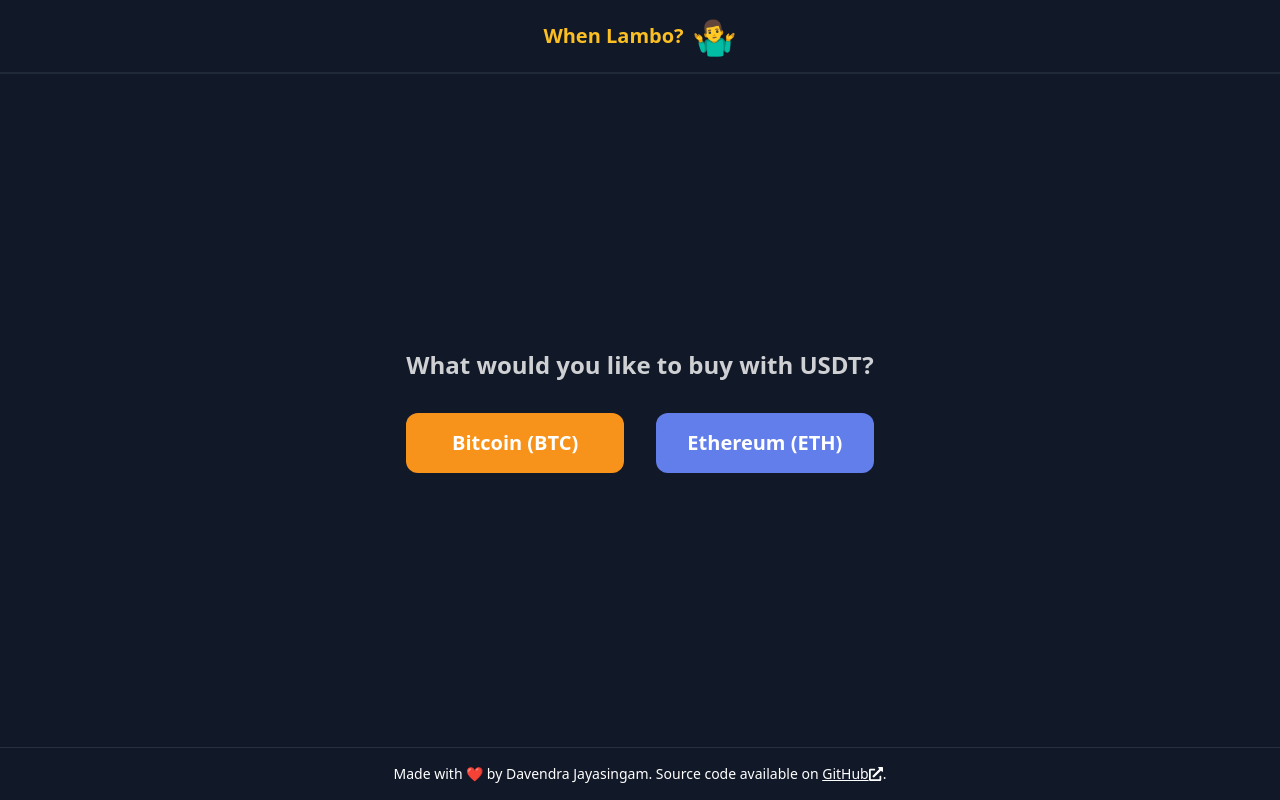
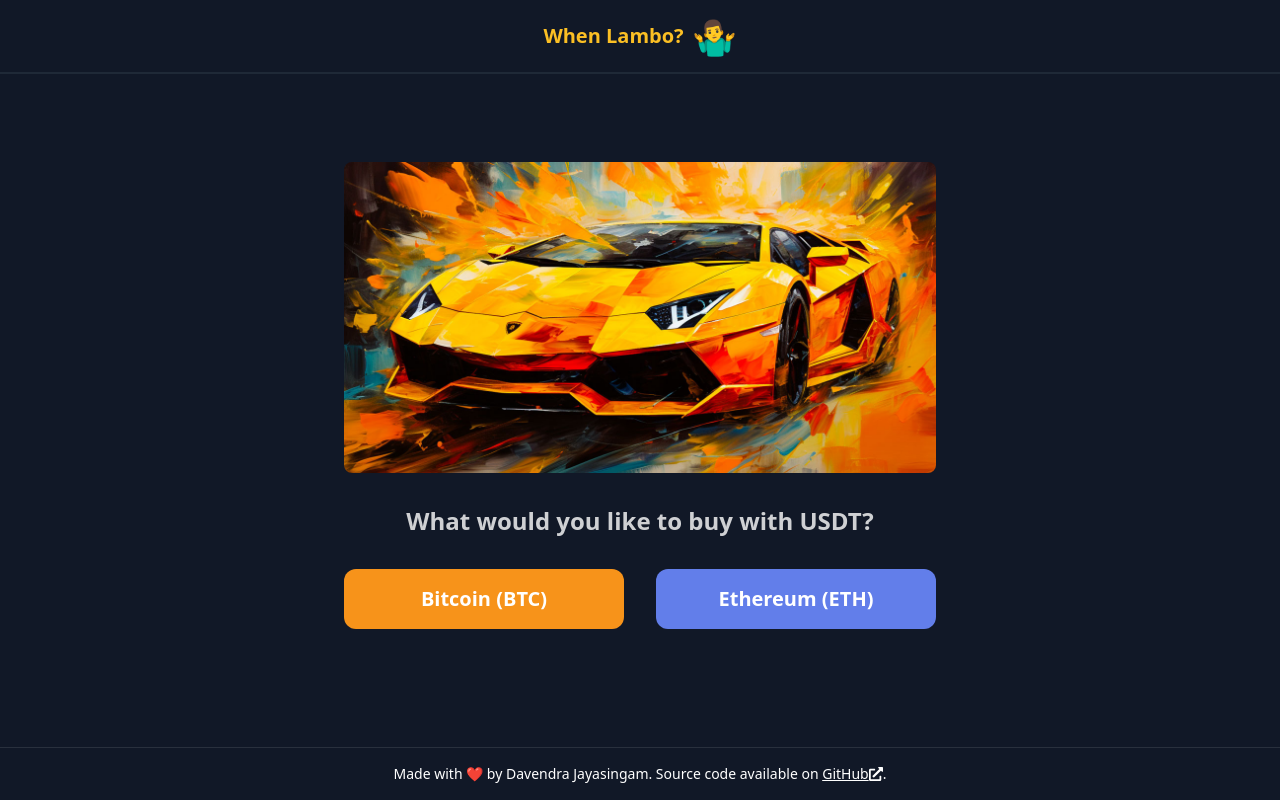
Before and after one commit to davendrajayasingam/whenlambo, a Next.js app: page / in a window 1280 px wide. Built offline with nearby package versions, Linux system fonts and the light colour scheme; no server answers.

Commit message:
Added nice lambo to into page

```diff
--- a/app/header.tsx
+++ b/app/header.tsx
@@ -8,7 +8,7 @@
             <div className='max-w-screen-xl mx-auto text-center'>
                 <Link
                     href='/'
-                    className='flex items-center justify-center space-x-2 font-bold text-xl text-white hover:underline'
+                    className='flex items-center justify-center space-x-2 font-bold text-xl text-white'
                 >
                     <span className='text-amber-400'>When Lambo?</span> <span className='text-4xl'>🤷‍♂️</span>
                 </Link>
--- a/app/page.tsx
+++ b/app/page.tsx
@@ -1,8 +1,17 @@
 import Link from 'next/link'
+import Image from 'next/image'
+
+import introImage from '@/public/images/og-image.jpg'
 
 export default async function HomePage()
 {
-  return <div className='p-6 flex flex-col items-center justify-center h-full space-y-8 max-w-screen-sm mx-auto'>
+  return <div className='p-6 mt-16 h-full space-y-8 max-w-screen-sm mx-auto'>
+
+    <Image
+      src={introImage}
+      alt='When Lambo?'
+      className='rounded-lg'
+    />
 
     <p className='font-semibold text-2xl text-white/80 text-center'>
       What would you like to buy with USDT?
```
